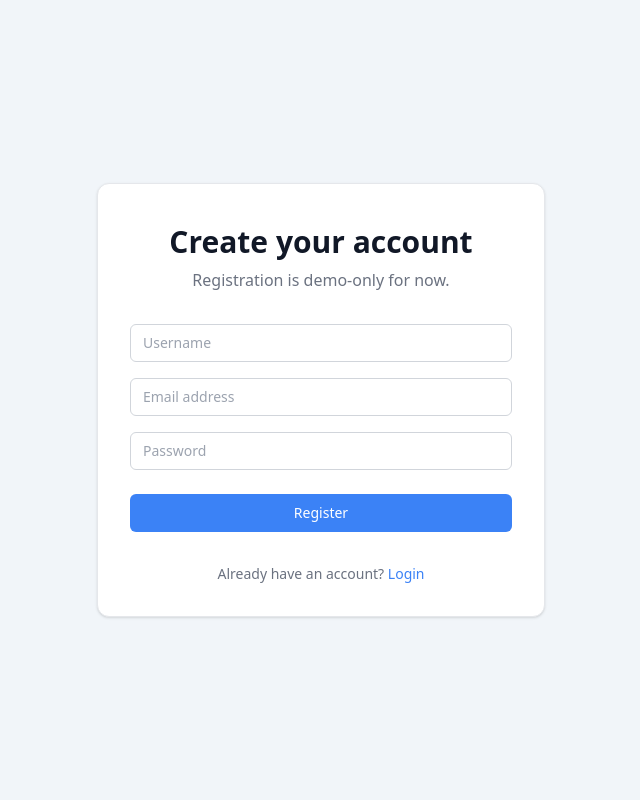
After one commit to JawadGigyani/Shortlist-Pro, a Django app: page /register/ in a window 1280 px wide. The commit adds this page. Shown: the whole page, without its empty margins (319-959 px from the left). Run offline with Django 5.2, Linux system fonts and the light colour scheme; some libraries are stand-ins or nearby versions.

```diff
--- a/shortlistpro/home/auth_urls.py
+++ /dev/null
@@ -1,6 +0,0 @@
-from django.urls import path
-from django.contrib.auth import views as auth_views
-
-urlpatterns = [
-    path('login/', auth_views.LoginView.as_view(template_name='registration/login.html'), name='login'),
-]
--- /dev/null
+++ b/shortlistpro/home/templates/home/register.html
@@ -0,0 +1,29 @@
+{% extends 'base.html' %}
+{% load static %}
+
+{% block content %}
+<div class="min-h-screen flex items-center justify-center bg-slate-100 py-12 px-4 sm:px-6 lg:px-8">
+  <div class="max-w-md w-full space-y-8 bg-white p-8 rounded-xl shadow border border-gray-200">
+    <div>
+      <h2 class="mt-2 text-center text-3xl font-extrabold text-gray-900">Create your account</h2>
+      <p class="mt-2 text-center text-gray-500">Registration is demo-only for now.</p>
+    </div>
+    <form class="mt-8 space-y-6">
+      <div class="space-y-4">
+        <input type="text" name="username" placeholder="Username" class="appearance-none rounded-md relative block w-full px-3 py-2 border border-gray-300 placeholder-gray-400 focus:outline-none focus:ring-blue-500 focus:border-blue-500 focus:z-10 sm:text-sm">
+        <input type="email" name="email" placeholder="Email address" class="appearance-none rounded-md relative block w-full px-3 py-2 border border-gray-300 placeholder-gray-400 focus:outline-none focus:ring-blue-500 focus:border-blue-500 focus:z-10 sm:text-sm">
+        <input type="password" name="password" placeholder="Password" class="appearance-none rounded-md relative block w-full px-3 py-2 border border-gray-300 placeholder-gray-400 focus:outline-none focus:ring-blue-500 focus:border-blue-500 focus:z-10 sm:text-sm">
+      </div>
+      <div>
+        <button type="submit" class="group relative w-full flex justify-center py-2 px-4 border border-transparent text-sm font-medium rounded-md text-white bg-blue-500 hover:bg-blue-600 focus:outline-none focus:ring-2 focus:ring-offset-2 focus:ring-blue-400 transition">
+          Register
+        </button>
+      </div>
+    </form>
+    <div class="text-center text-sm text-gray-500 mt-4">
+      Already have an account?
+      <a href="{% url 'login' %}" class="text-blue-500 hover:underline">Login</a>
+    </div>
+  </div>
+</div>
+{% endblock %}
--- a/shortlistpro/home/urls.py
+++ b/shortlistpro/home/urls.py
@@ -1,6 +1,9 @@
 from django.urls import path
 from . import views
+from django.contrib.auth import views as auth_views
 
 urlpatterns = [
     path('', views.index, name='home'),
+    path('register/', views.register, name='register'),
+    path('login/', auth_views.LoginView.as_view(template_name='registration/login.html'), name='login'),
 ]
--- a/shortlistpro/home/views.py
+++ b/shortlistpro/home/views.py
@@ -3,3 +3,6 @@ from django.shortcuts import render
 # Create your views here.
 def index(request):
     return render(request, 'home/index.html')
+
+def register(request):
+    return render(request, 'home/register.html')
--- a/shortlistpro/shortlistpro/urls.py
+++ b/shortlistpro/shortlistpro/urls.py
@@ -20,5 +20,6 @@ from django.urls import path, include
 urlpatterns = [
     path('admin/', admin.site.urls),
     path('', include('home.urls')),
-    path('', include('home.auth_urls')),
+    # path('', include('home.auth_urls')),
+    # path('', include('home.register_urls')),
 ]
```
Also changed, not shown: shortlistpro/home/templates/home/index.html (+6 -3 lines).
